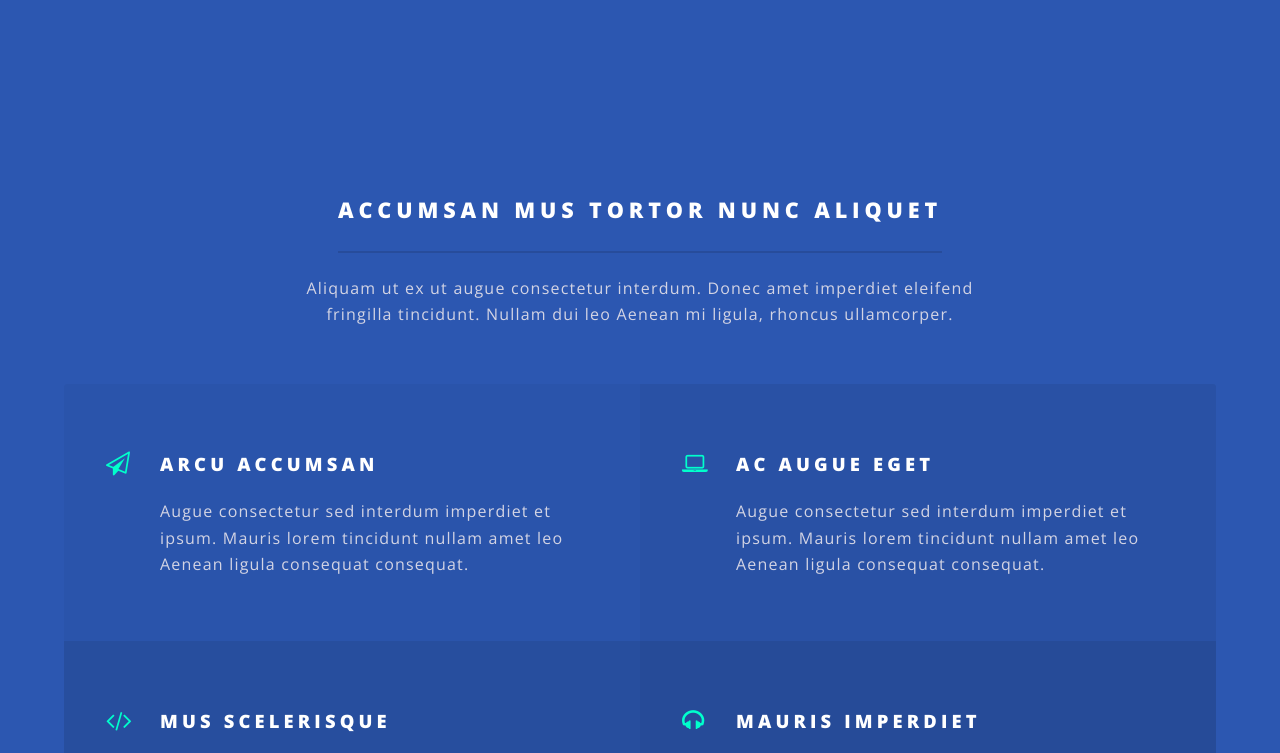
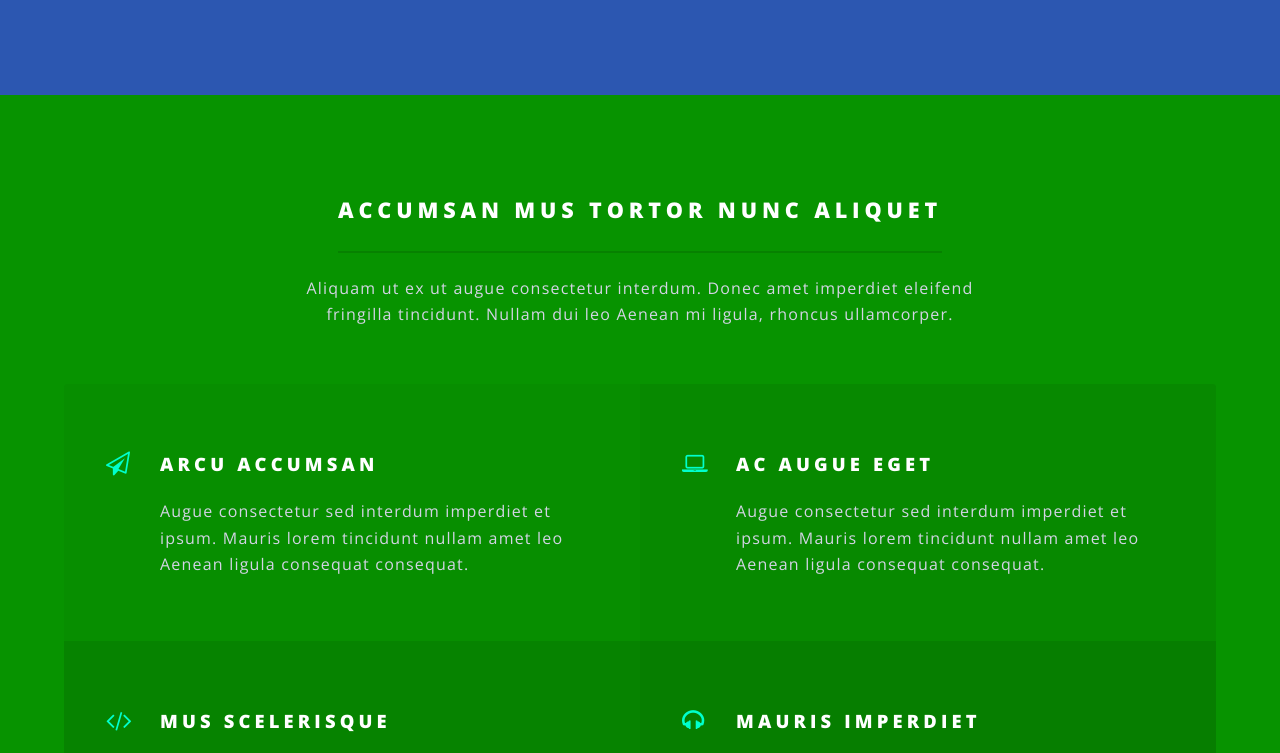
Before and after one commit to dancingtailsdogtraining/dancingtailsdogtraining.github.io, a plain HTML site: page index.html in a window 1280 px wide. Shown: the part 1253-2006 px from the top of the page. Drawn offline with nearby package versions, Linux system fonts and the light colour scheme.

Commit message:
Changed background color of home page section 2 to be dark neon green.

```diff
--- a/assets/css/main.css
+++ b/assets/css/main.css
@@ -2928,7 +2928,7 @@
 		}
 
 		.wrapper.style3 {
-			background-color: #2C57B1;
+			background-color: #079300;
 			color: #d3d4e4;
 		}
 
```
